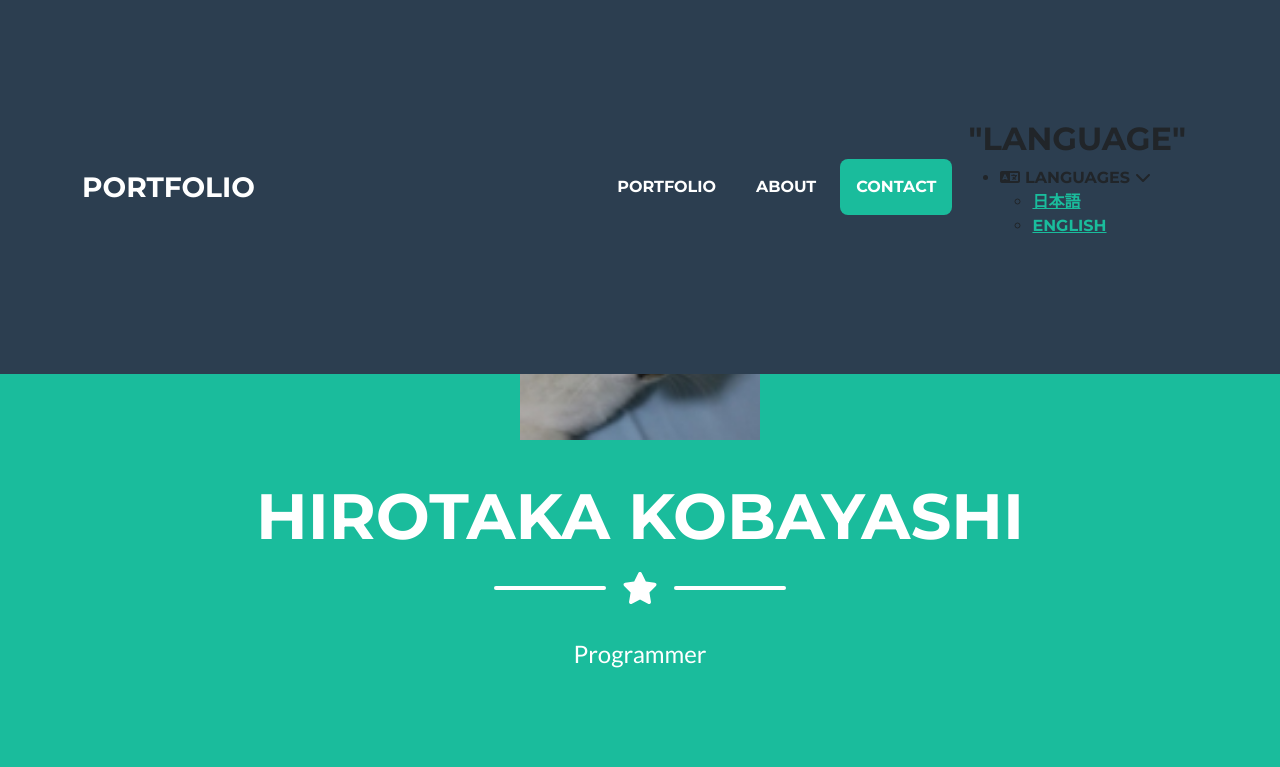
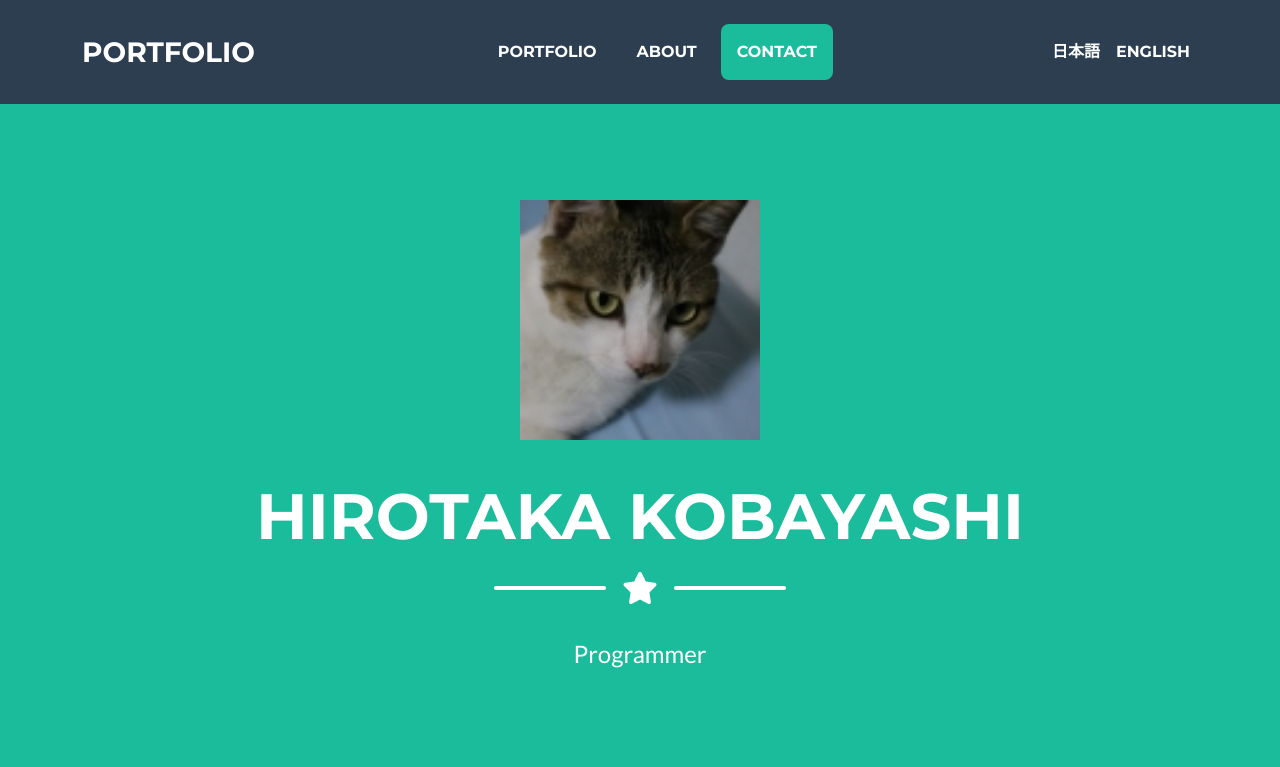
Before and after one commit to cobaemon/Portfolio, a Django app: template portfolio/templates/index.html in a window 1280 px wide. Shown: the top 767 px of the page. Run offline with Django 4.2, Linux system fonts and the light colour scheme; the template is opened without the code that fills it: values that come from a table or form of the project are taken from there, others are empty; some libraries are stand-ins or nearby versions.

Commit message:
Update index.html
言語選択をmenuに統合

```diff
--- a/portfolio/templates/index.html
+++ b/portfolio/templates/index.html
@@ -33,24 +33,15 @@
                         <li class="nav-item mx-0 mx-lg-1"><a class="nav-link py-3 px-0 px-lg-3 rounded" href="#about">About</a></li>
                         <li class="nav-item mx-0 mx-lg-1"><a class="nav-link py-3 px-0 px-lg-3 rounded" href="#contact">Contact</a></li>
                     </ul>
+                    <ul class="navbar-nav ms-auto">
+                        <li class="nav-item">
+                            <a href="{% url 'set_language' %}?next={{ request.path }}&language=ja" class="nav-link">日本語</a>
+                        </li>
+                        <li class="nav-item">
+                            <a href="{% url 'set_language' %}?next={{ request.path }}&language=en" class="nav-link">English</a>
+                        </li>
+                    </ul>
                 </div>
-                <!-- Select Language section-->
-                <section class="page-section" id="favorite-books">
-                    <div class="container">
-                        <h2>"Language"</h2>
-                        <ul class="accordion-menu">
-                            <li>
-                                <div class="dropdownlink"><i class="fa fa-language" aria-hidden="true"></i> Languages
-                                    <i class="fa fa-chevron-down" aria-hidden="true"></i>
-                                </div>
-                                <ul class="submenuItems">
-                                    <li><a href="{% url 'set_language' %}?next={{ request.path }}&language=ja">日本語</a></li>
-                                    <li><a href="{% url 'set_language' %}?next={{ request.path }}&language=en">English</a></li>
-                                </ul>
-                            </li>
-                        </ul>
-                    </div>
-                </section>
             </div>
         </nav>
         <!-- Masthead-->
```
